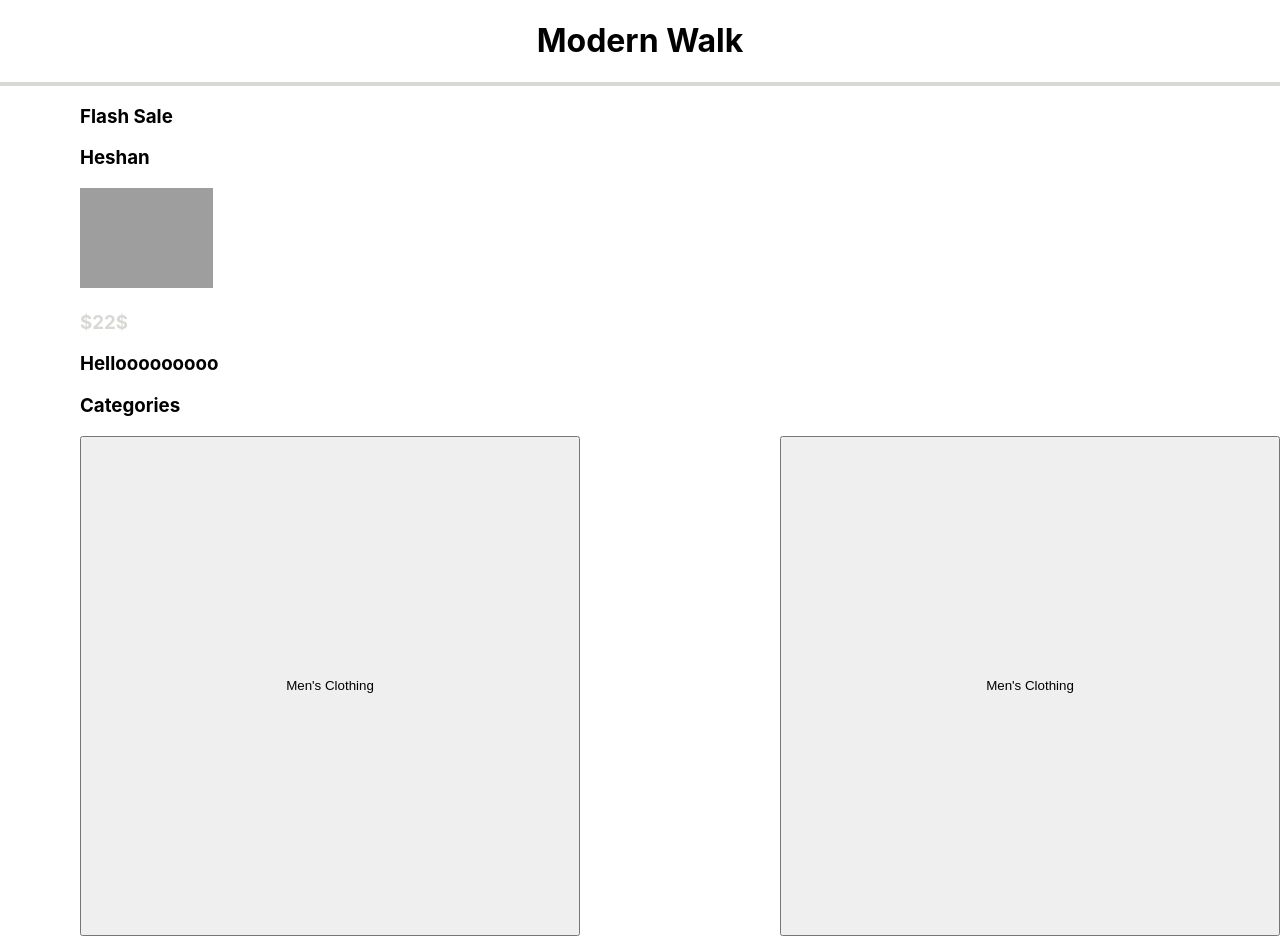
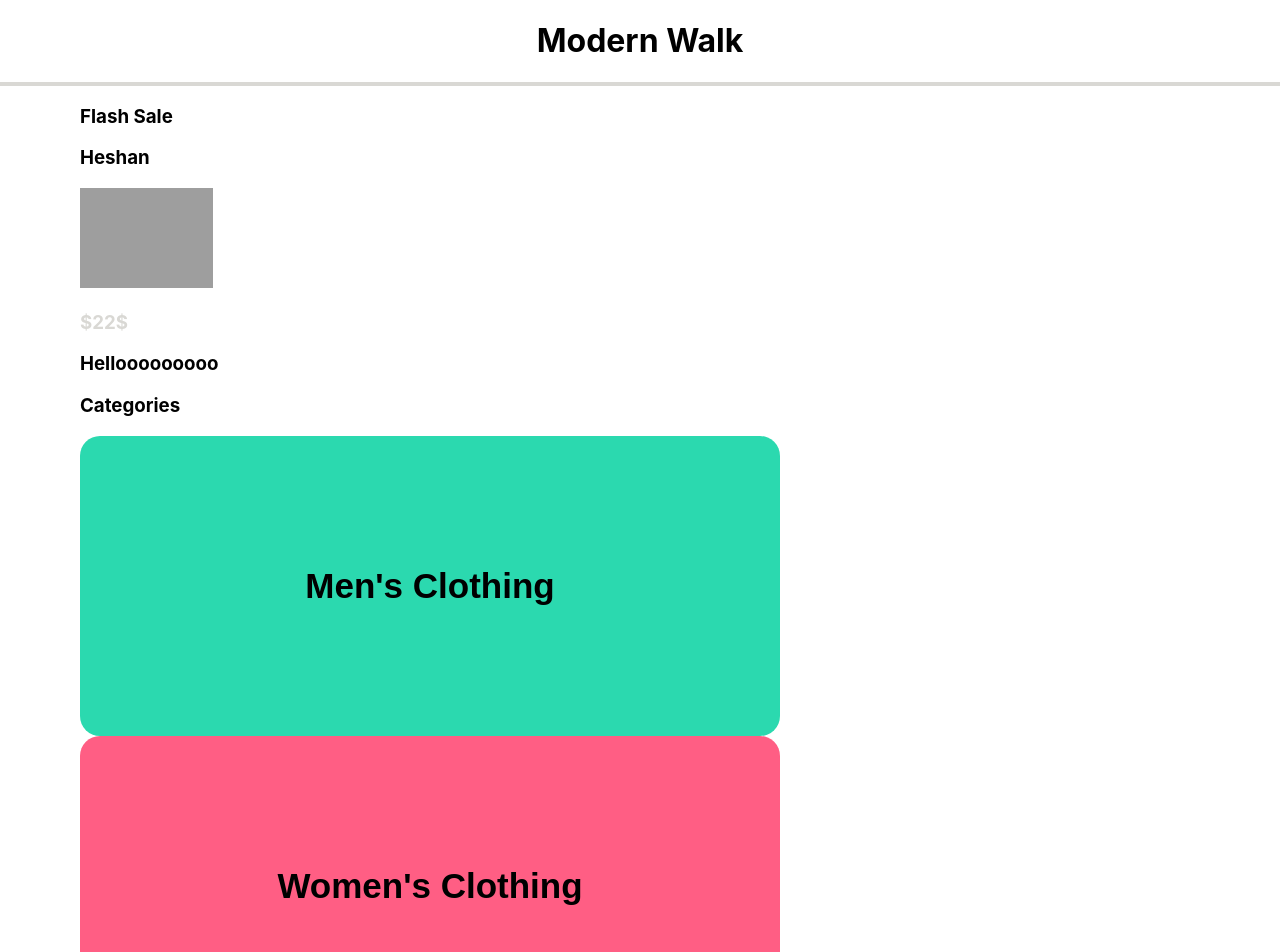
Before and after one commit to HeshanPravintha/modern-walk, a React (Create React App) app: page /home in a window 1280 px wide. Shown: the top 952 px of the page. Built offline with nearby package versions, Linux system fonts and the light colour scheme; grey boxes are pictures that could not be loaded.

Commit message:
Category Button Added

```diff
--- a/src/App.css
+++ b/src/App.css
@@ -11,7 +11,7 @@
 
 }
 .category-button-container {
-  /* flex-direction: row; */
-  justify-content: space-between;
-  display: flex;
+  flex-direction: row;
+
+
 }
--- a/src/components/CategoryButton.css
+++ b/src/components/CategoryButton.css
@@ -1,12 +1,20 @@
-.text {
-    color: red;
+.button {
+    width: 700px;
+    height: 300px;
+    margin-right: 20px;
+    font-size: 35px;
+    font-weight: 700;
+    border-radius: 20px;
+    border: none
 }
 
-.button {
-    width: 500px;
-    height: 500px;
-    padding: 10px;
-
-
-
+.button:hover {
+transform: scale();
+box-shadow: 0px 0px 10px 0px;
 }
+.primary-color {
+    background-color: #2BD9AF;
+  }
+  .secondary-color {
+    background-color: #FF5E84;
+  }
--- a/src/components/CategoryButton.js
+++ b/src/components/CategoryButton.js
@@ -1,12 +1,11 @@
 import React from 'react'
 import './CategoryButton.css'
 
-function CategoryButton() {
+const CategoryButton = ({ title, color }) => {
+    const button = `button ${color}`;
+
   return (
-
-    <button className='button'>Men's Clothing</button>
-
-
+    <button className={button}>{title}</button>
   )
 }
 
--- a/src/pages/Home.js
+++ b/src/pages/Home.js
@@ -19,8 +19,14 @@ function Home() {
         />
         <h3>Categories</h3>
         <div className="category-button-container">
-        <CategoryButton/>
-        <CategoryButton/>
+        <CategoryButton
+        title="Men's Clothing"
+        color="primary-color"
+        />
+        <CategoryButton
+        title="Women's Clothing"
+        color="secondary-color"
+        />
         </div>
 
       </div>
```
